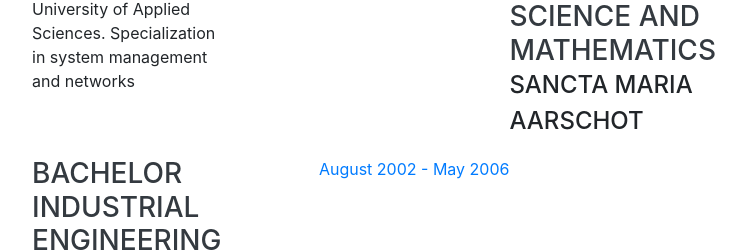
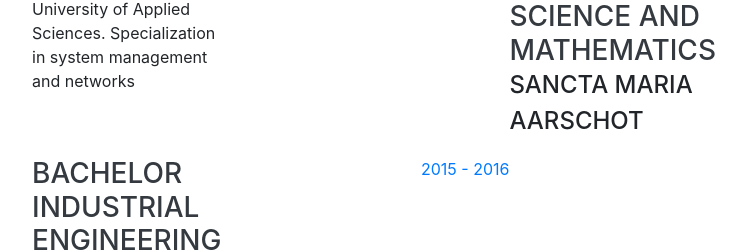
Before and after one commit to DeanTerweduwe/DeanTerweduwe.github.io, a website with bundled scripts: page index.html in a window 1280 px wide. Shown: the part 2057-2309 px from the top of the page, without its empty margins (288-1034 px from the left). Built offline with nearby package versions, Linux system fonts and the light colour scheme; a web font is replaced by a local one.

Commit message:
Update index.html

```diff
--- a/index.html
+++ b/index.html
@@ -156,7 +156,7 @@
 			Chose a more specialized education the following year. </p>
           </div>
           <div class="resume-date text-md-right">
-            <span class="text-primary">August 2002 - May 2006</span>
+            <span class="text-primary">2015 - 2016</span>
           </div>
         </div>
 
```
